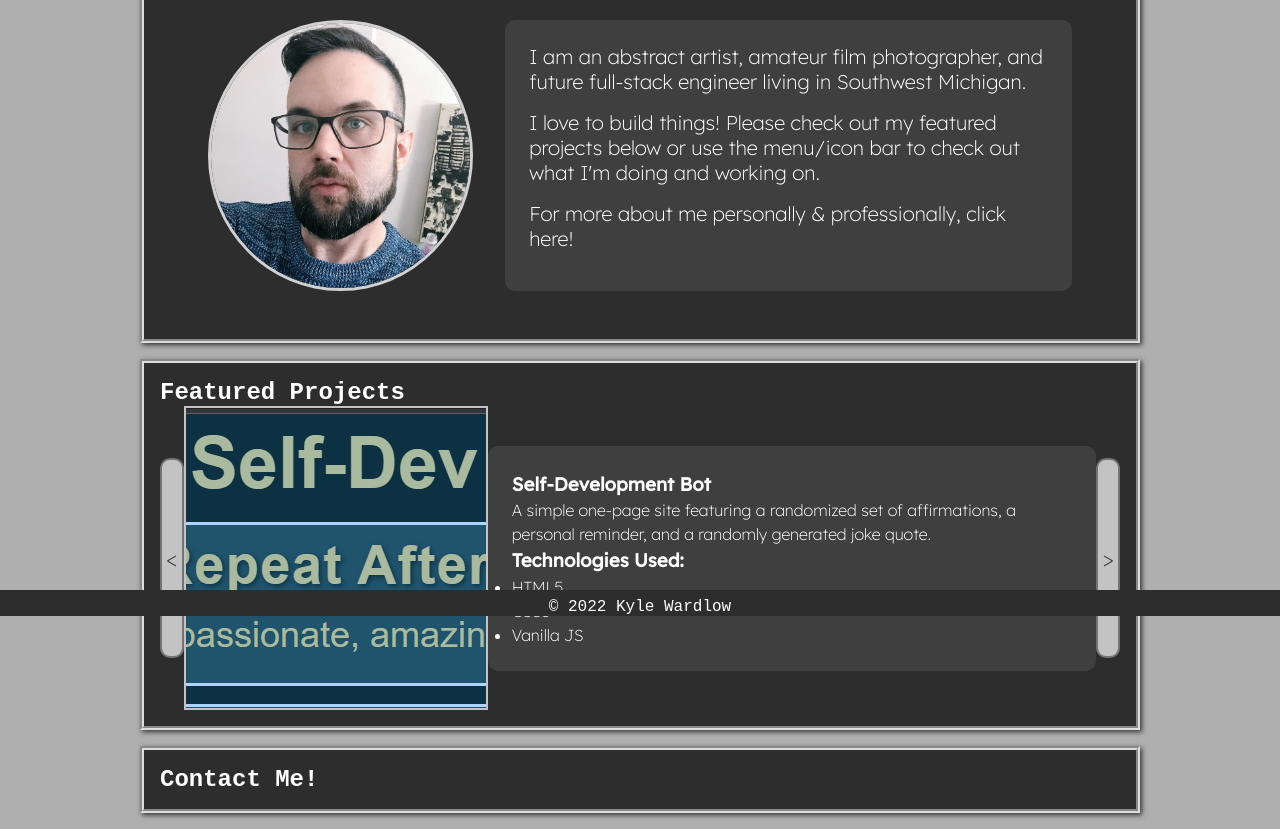
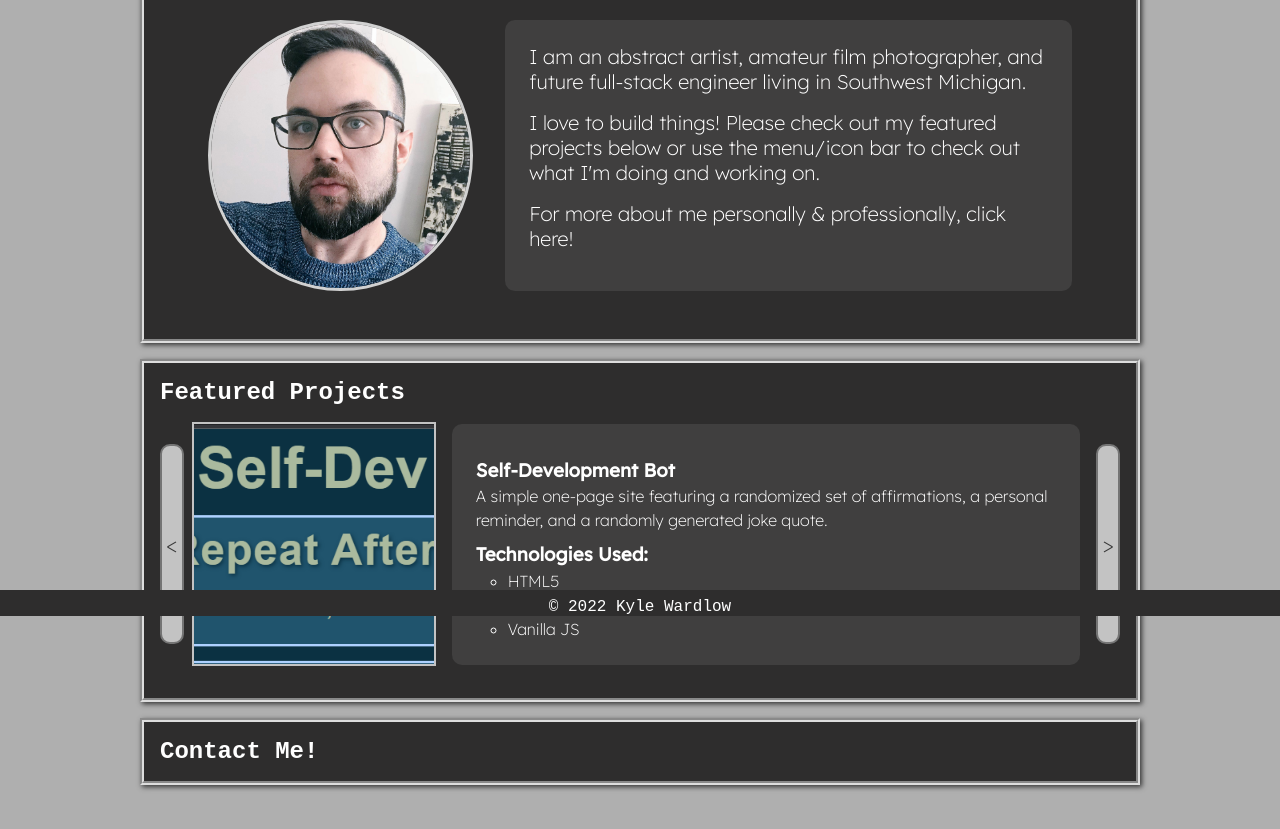
Before and after one commit to kwardlowdev/kwardlowdev.github.io, a plain HTML site: page index.html in a window 1280 px wide. Shown: the part 184-1013 px from the top of the page. After the commit the page ends 985 px from the top, so only its background shows below. Drawn offline with Linux system fonts and the light colour scheme; a web font is replaced by a local one.

Commit message:
Switched project styles

```diff
--- a/resources/css/styles.css
+++ b/resources/css/styles.css
@@ -19,6 +19,9 @@ h1 {
     border-bottom: 10px solid #C3C3C3;
 }
 
+h3 {
+    margin-top: .5rem;
+}
 .center {
     text-align: center;
 }
@@ -123,19 +126,29 @@ section {
 #projbox {
     display: flex;
     align-items: center;
+    margin: 1rem auto;
+    width: 100%;
 }
 
 #projimg {
     border: 2px solid #C3C3C3;
+    width: 25%;
+    margin-left: .5rem;
 }
 
 .projtext {
     font-family: 'Lexend', sans-serif;
     font-weight: 200;
     padding: 1.5rem;
+    margin: auto 1rem;
     background-color: rgba(116, 116, 116, .25);
     border-radius: 10px;
     line-height: 1.5;
+}
+
+.projtext ul {
+    list-style-type: circle;
+    margin-left: 2rem;
 }
 
 .projbtn {
```
